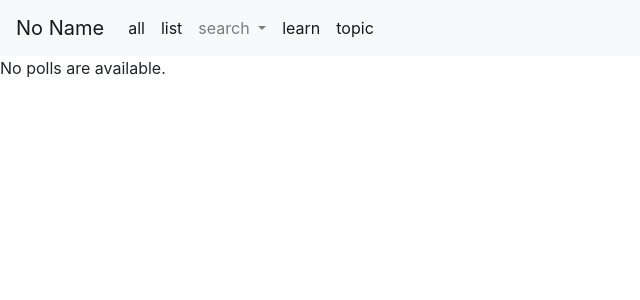
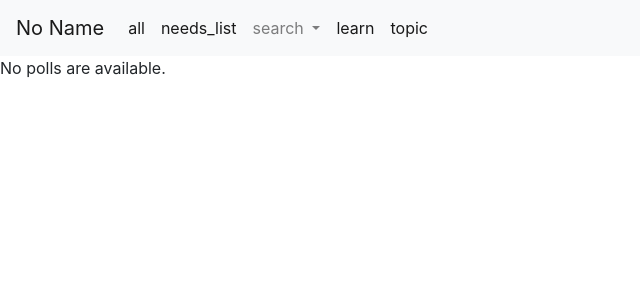
Before and after one commit to teriteri828/needs, a Django app: page /needs/all in a window 1280 px wide. Shown: the top 300 px of the page, without its empty margins (0-640 px from the left). Run offline with Django 3.2, Linux system fonts and the light colour scheme; data that the repository does not hold is empty; some libraries are stand-ins or nearby versions.

Commit message:
modify menu name

```diff
--- a/needs/templates/needs/base.html
+++ b/needs/templates/needs/base.html
@@ -36,7 +36,7 @@
                     <a class="nav-link" href="{% url 'needs:all' %}">all</a>
                 </li>
                 <li class="nav-item active">
-                    <a class="nav-link" href="{% url 'needs:top' %}">list</a>
+                    <a class="nav-link" href="{% url 'needs:top' %}">needs_list</a>
                 </li>
                 <li class="nav-item dropdown">
                     <a class="nav-link dropdown-toggle" href="#" id="navbarDropdown" role="button" data-toggle="dropdown" aria-haspopup="true" aria-expanded="false">
```
